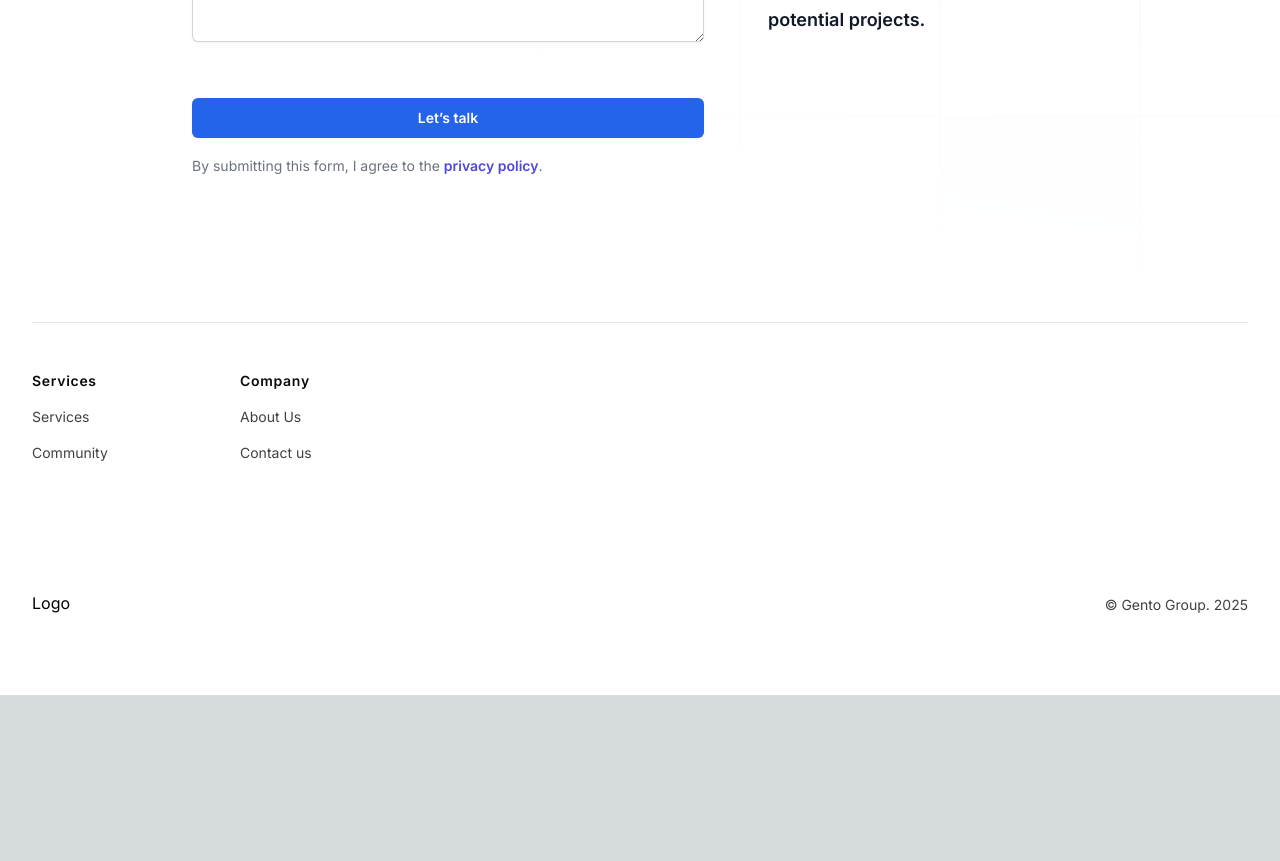
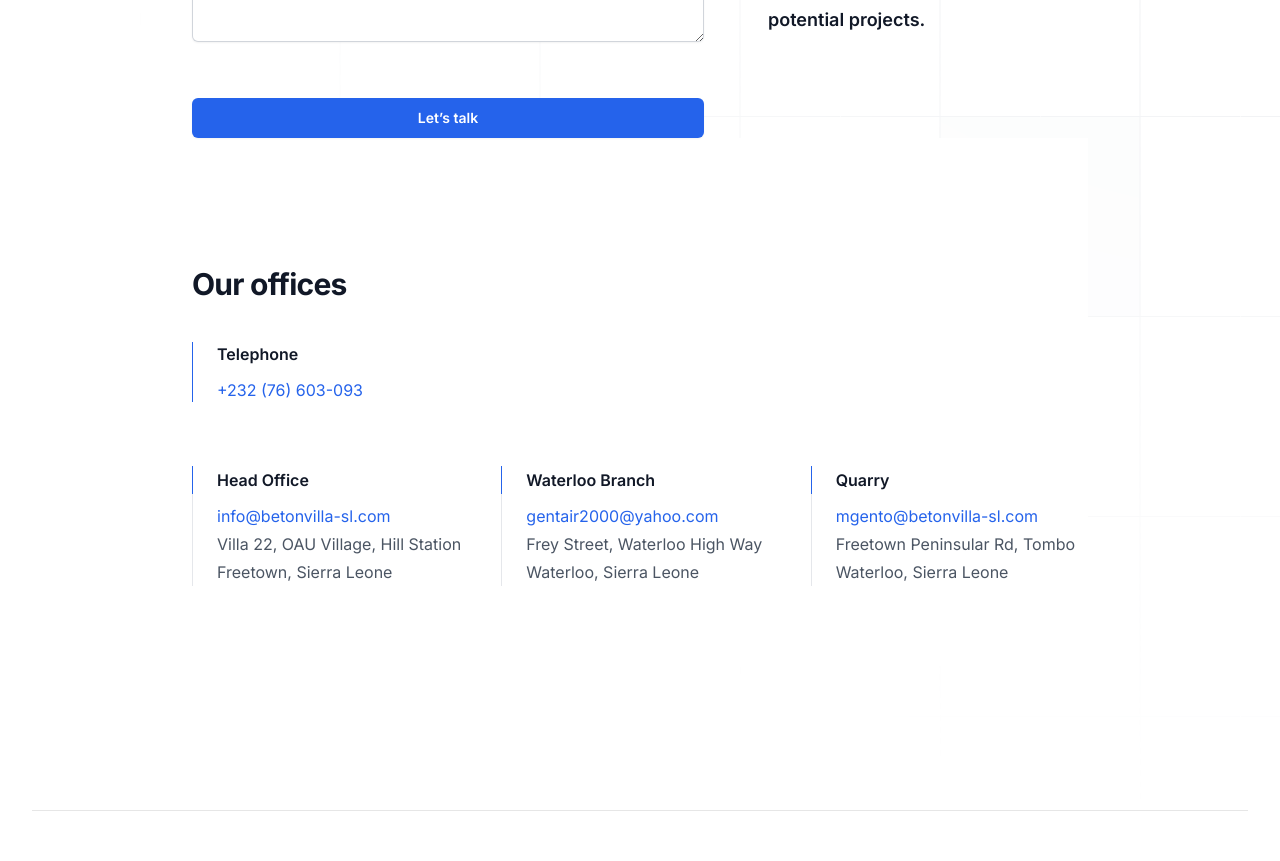
Before and after one commit to fixsl/gento-group-website, a Next.js app: page /contact in a window 1280 px wide. Shown: the part 620-1481 px from the top of the page. Before the commit the page ends 1315 px from the top, so only its background shows below. Built offline with nearby package versions, Linux system fonts and the light colour scheme.

Commit message:
add contact details to contact page

```diff
--- a/app/contact/page.tsx
+++ b/app/contact/page.tsx
@@ -1,13 +1,73 @@
 import { Metadata } from "next";
-
-import HeroSection from "@/components/HeroSection";
-import ProjectsSection from "@/components/ProjectsSection";
-import ServicesSection from "@/components/ServicesSection";
 
 export const metadata: Metadata = {
     title: 'Contact Us',
     description:
         'Interested in exploring our projects or contemplating Gento Group of Companies.SL.Ltd for your upcoming venture?'
+}
+
+const Offices = () => {
+    return (
+        <div className="bg-white py-20 sm:pt-32">
+            <div className="mx-auto w-full px-6 lg:px-0">
+                <div className="mx-auto max-w-2xl lg:mx-0">
+                    <h2 className="text-3xl font-bold tracking-tight text-gray-900">
+                        Our offices
+                    </h2>
+                </div>
+
+                <div className="border-l border-blue-600 mt-10 px-6">
+                    <h3 className=" font-semibold text-gray-900 mb-3">
+                        Telephone
+                    </h3>
+                    <a href="tel:+232 (76) 603-093" className=" text-blue-600 hover:text-blue-500">
+                        +232 (76) 603-093
+                    </a>
+                </div>
+                <div className="mx-auto mt-16 grid max-w-2xl grid-cols-1 gap-8 text-base leading-7 sm:grid-cols-2 sm:gap-y-16 lg:mx-0 lg:max-w-none lg:grid-cols-3">
+                    <div>
+                        <h3 className="border-l border-blue-600 pl-6 font-semibold text-gray-900">
+                            Head Office
+                        </h3>
+                        <address className="border-l border-gray-200 pl-6 pt-2 not-italic text-gray-600">
+
+
+                            <a href="mailto:hello@example.com" className=" text-blue-600 hover:text-blue-500">
+                                info@betonvilla-sl.com
+                            </a>
+                            <p>Villa 22, OAU Village, Hill Station</p>
+                            <p>Freetown, Sierra Leone</p>
+                        </address>
+                    </div>
+                    <div>
+                        <h3 className="border-l border-blue-600 pl-6 font-semibold text-gray-900">
+                            Waterloo Branch
+                        </h3>
+                        <address className="border-l border-gray-200 pl-6 pt-2 not-italic text-gray-600">
+
+                            <a href="mailto:hello@example.com" className=" text-blue-600 hover:text-blue-500">
+                                gentair2000@yahoo.com
+                            </a>
+                            <p>Frey Street, Waterloo High Way</p>
+                            <p>Waterloo, Sierra Leone</p>
+                        </address>
+                    </div>
+                    <div>
+                        <h3 className="border-l border-blue-600 pl-6 font-semibold text-gray-900">
+                            Quarry
+                        </h3>
+                        <address className="border-l border-gray-200 pl-6 pt-2 not-italic text-gray-600">
+                            <a href="mailto:hello@example.com" className=" text-blue-600 hover:text-blue-500">
+                                mgento@betonvilla-sl.com
+                            </a>
+                            <p>Freetown Peninsular Rd, Tombo</p>
+                            <p>Waterloo, Sierra Leone</p>
+                        </address>
+                    </div>
+                </div>
+            </div>
+        </div>
+    )
 }
 
 export default function ContactUs() {
@@ -120,21 +180,15 @@ export default function ContactUs() {
                         <div className="mt-14">
                             <button
                                 type="submit"
-                                className="block w-full rounded-md bg-blue-600 px-3.5 py-2.5 text-center text-sm font-semibold text-white shadow-sm hover:bg-blue-500 focus-visible:outline focus-visible:outline-2 focus-visible:outline-offset-2 focus-visible:outline-indigo-600"
+                                className="block w-full rounded-md bg-blue-600 px-3.5 py-2.5 text-center text-sm font-semibold text-white shadow-sm hover:bg-blue-500 focus-visible:outline focus-visible:outline-2 focus-visible:outline-offset-2 focus-visible:outline-blue-600"
                             >
                                 Let’s talk
                             </button>
                         </div>
-                        <p className="mt-4 text-sm leading-6 text-gray-500">
-                            By submitting this form, I agree to the{' '}
-                            <a href="#" className="font-semibold text-indigo-600">
-                                privacy&nbsp;policy
-                            </a>
-                            .
-                        </p>
+
                     </form>
                     <div className="lg:mt-6 lg:w-80 lg:flex-none">
-                        <img alt="" src="https://tailwindui.com/img/logos/workcation-logo-indigo-600.svg" className="h-12 w-auto" />
+                        <img alt="" src="https://tailwindui.com/img/logos/workcation-logo-blue-600.svg" className="h-12 w-auto" />
                         <figure className="mt-10">
                             <blockquote className="text-lg font-semibold leading-8 text-gray-900">
                                 <p>
@@ -148,6 +202,7 @@ export default function ContactUs() {
                         </figure>
                     </div>
                 </div>
+                <Offices />
             </div>
         </div>
     );
```
